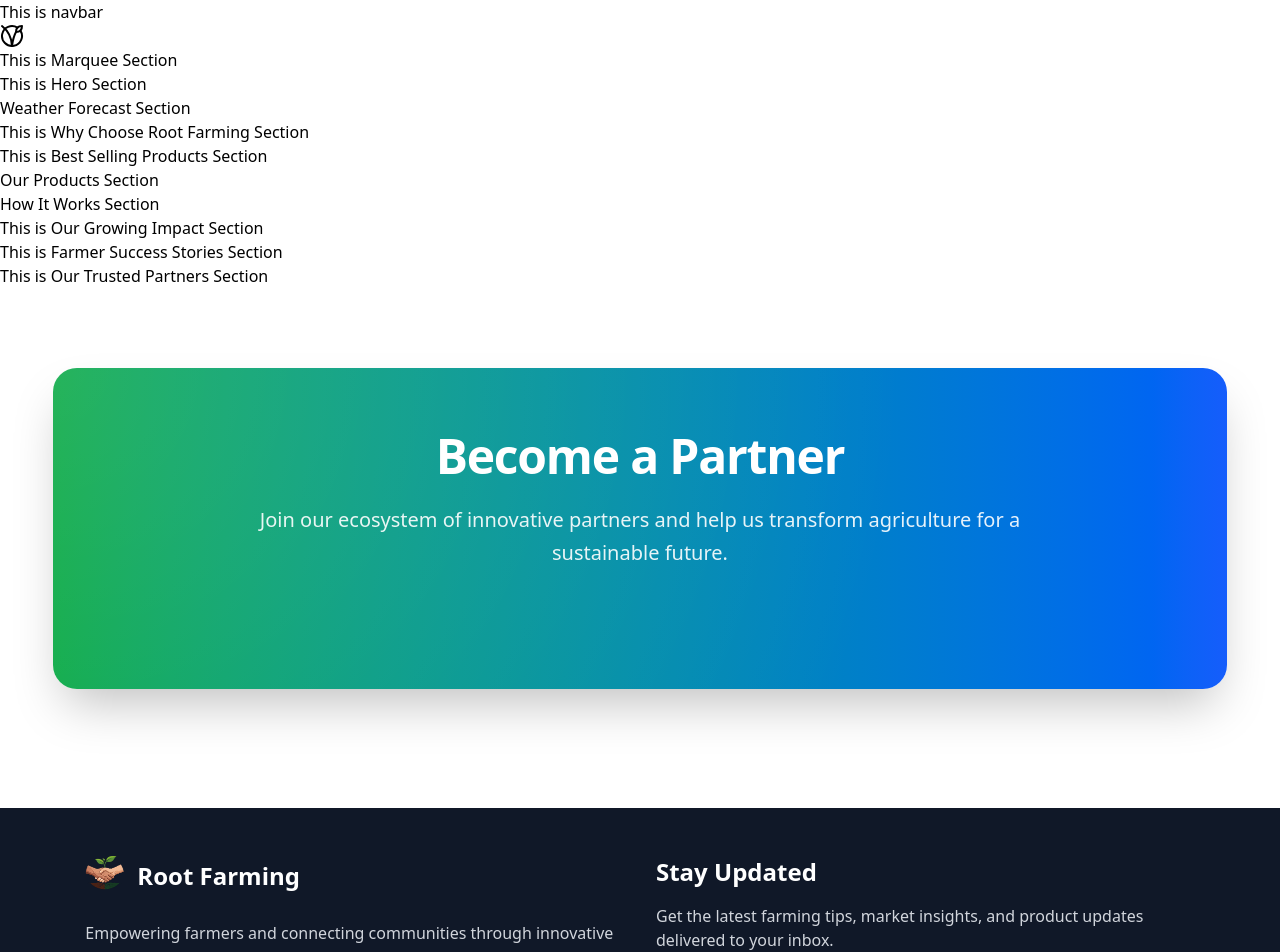
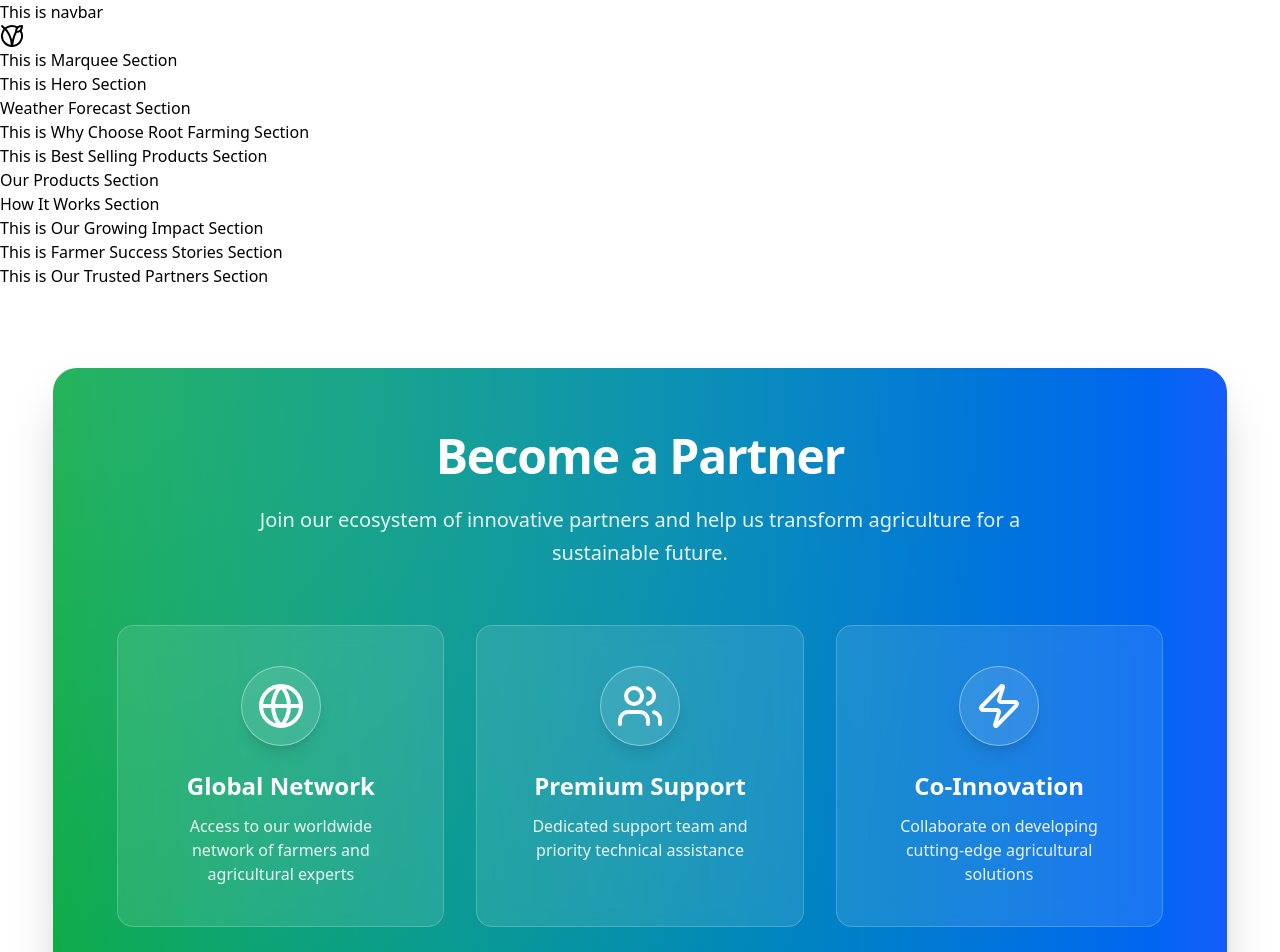
Before and after one commit to Subroto89/root-farming-frontend, a React (Vite) app: page / in a window 1280 px wide. Shown: the top 952 px of the page. Built offline with nearby package versions, Linux system fonts and the light colour scheme.

Commit message:
become parters card done

```diff
--- a/src/components/HomePage/BecomePartner.jsx
+++ b/src/components/HomePage/BecomePartner.jsx
@@ -1,4 +1,25 @@
 import React from 'react';
+import { Mail, Download, Users, Globe, Zap } from 'lucide-react';
+
+const partnerBenefits = [
+  {
+    icon: Globe,
+    title: 'Global Network',
+    description:
+      'Access to our worldwide network of farmers and agricultural experts',
+  },
+  {
+    icon: Users,
+    title: 'Premium Support',
+    description: 'Dedicated support team and priority technical assistance',
+  },
+  {
+    icon: Zap,
+    title: 'Co-Innovation',
+    description:
+      'Collaborate on developing cutting-edge agricultural solutions',
+  },
+];
 
 const BecomePartner = () => {
   return (
@@ -14,6 +35,30 @@ const BecomePartner = () => {
           agriculture for a sustainable future.
         </p>
       </div>
+
+      <div className="relative grid md:grid-cols-3 gap-8 mb-14">
+        {partnerBenefits.map((benefit, index) => {
+          const IconComponent = benefit.icon;
+          return (
+            <div
+              key={index}
+              className="bg-white/10 backdrop-blur-md border border-white/20 rounded-2xl p-10 text-center
+                         hover:scale-105 hover:shadow-2xl transition-all duration-300"
+            >
+              <div className="flex justify-center mb-6">
+                <div
+                  className="w-20 h-20 rounded-full border border-white/40 flex items-center justify-center
+                                bg-white/10 hover:bg-white/20 transition-all duration-300 shadow-lg"
+                >
+                  <IconComponent className="h-12 w-12 text-white" />
+                </div>
+              </div>
+              <h3 className="text-2xl font-semibold mb-3">{benefit.title}</h3>
+              <p className="text-base opacity-90">{benefit.description}</p>
+            </div>
+          );
+        })}
+      </div>
     </div>
   );
 };
```
